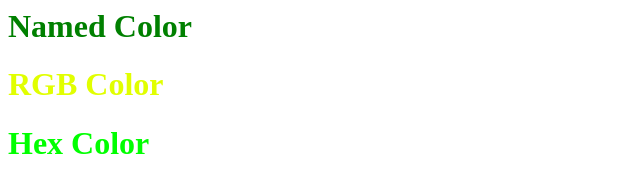
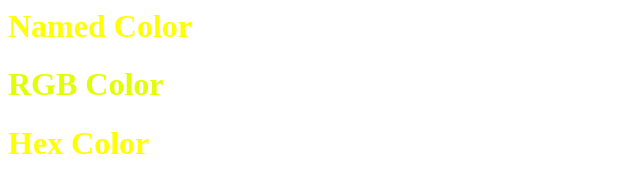
Before and after one commit to knightmoves-schools/014-color-Jrey433, a website: page index.html in a window 1280 px wide. Shown: the whole page, without its empty margins (0-640 px from the left). Drawn offline with Linux system fonts and the light colour scheme.

Commit message:
Update index.html

```diff
--- a/index.html
+++ b/index.html
@@ -4,7 +4,7 @@
     <title>Color</title>
     <style>
         .named-color {
-            color: green;
+            color: yellow;
         }
 
         .rgb-color {
@@ -12,7 +12,7 @@
         }
 
         .hex-color {
-            color:  #00ff00;
+            color:  #ffff00;
         }
     </style>
 </head>
```
